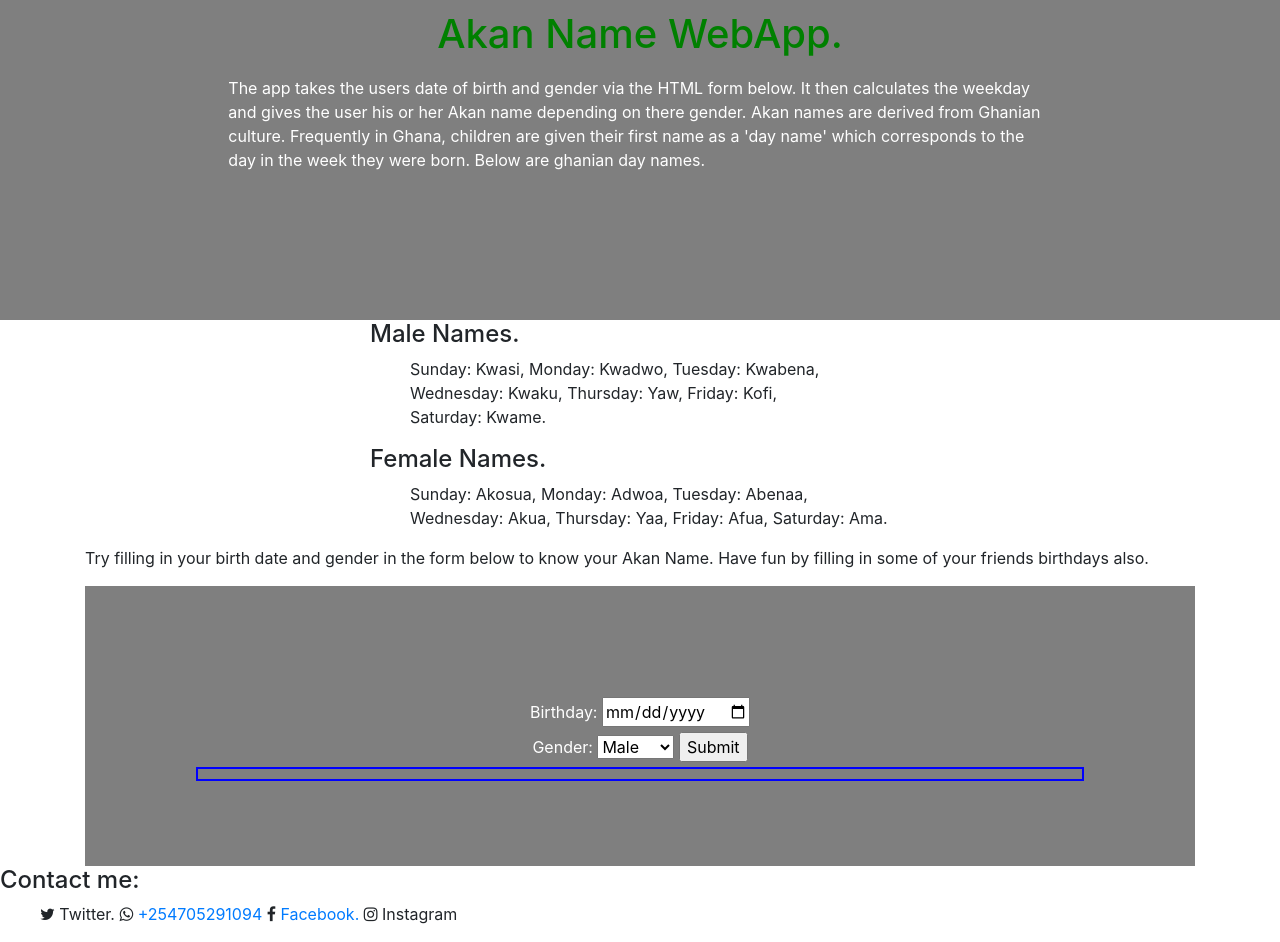
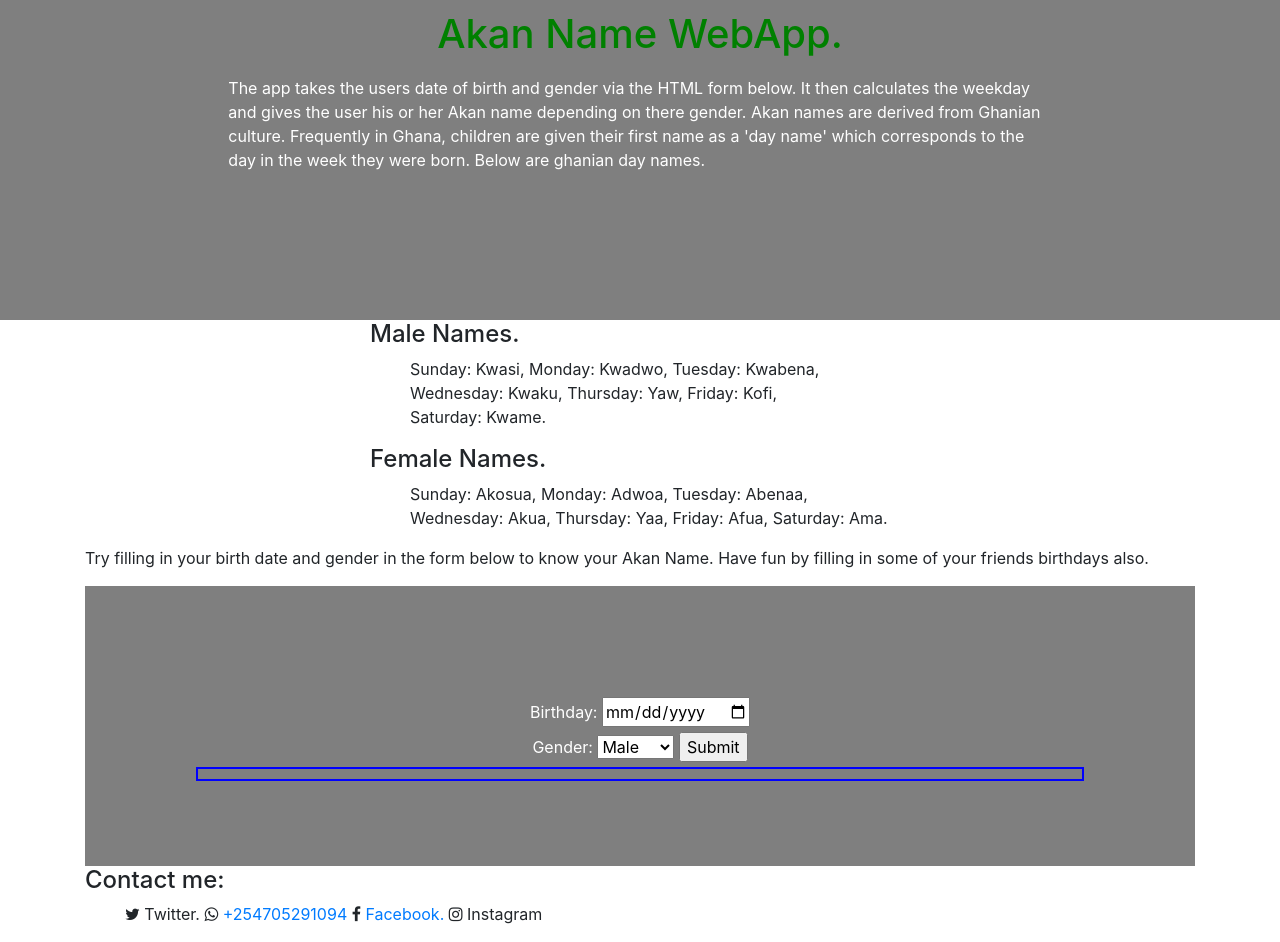
Before and after one commit to Vincent-kipngeno/Akan-nameApp, a plain HTML site: page index.html in a window 1280 px wide. Drawn offline with Linux system fonts and the light colour scheme.

Commit message:
Add container row and column bootstrap classes to the contact section

```diff
--- a/index.html
+++ b/index.html
@@ -73,8 +73,9 @@
           <div id="alert" style="color: green"></div>
       </form>
     </section>
-    <div class="">
-      <div class="">
+    <section class="container">
+      <div class="row">
+        <div class="col-md-6 0ffset-md-3">
           <h4>Contact me:</h4>
           <ul>
             <li>
@@ -96,6 +97,7 @@
           </ul>
         </div>
       </div>
+    </section>
 
     <script src="js/script.js"></script>
   </body>
```
Lines whose indentation alone changed are shown as unchanged.
